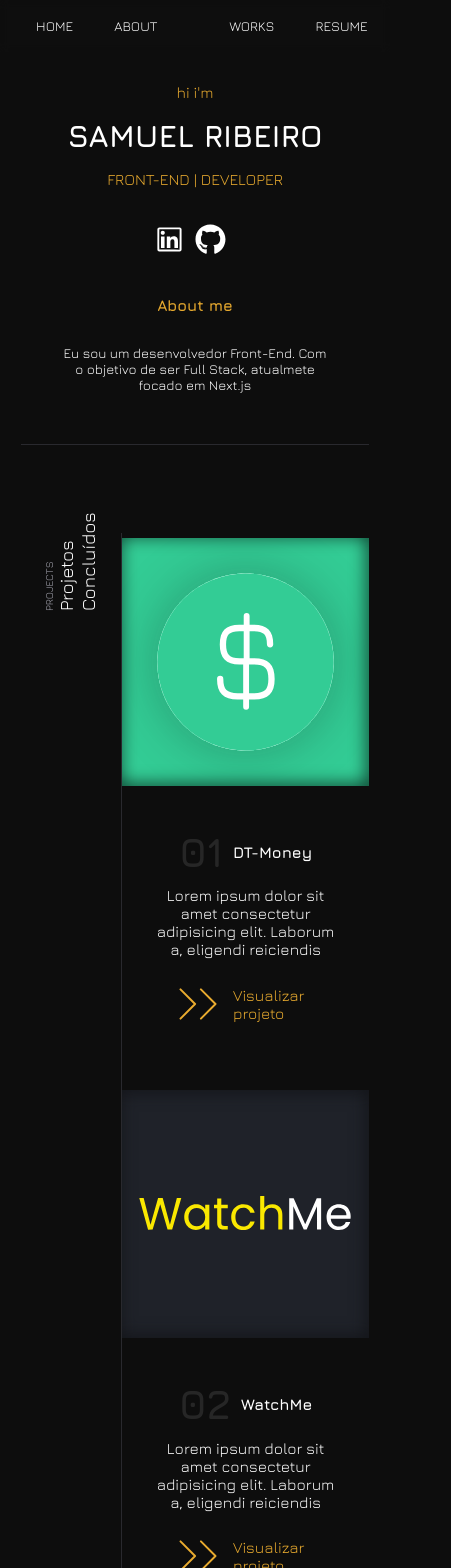
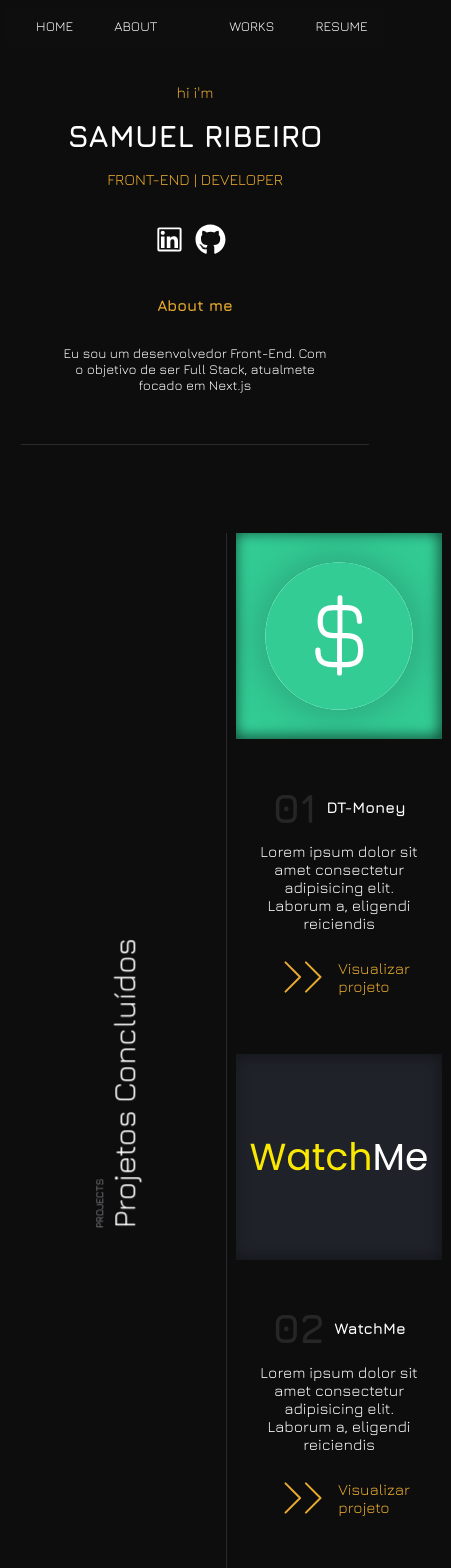
Before and after one commit to Samuelwps/Portifolio1.1, a React (Create React App) app: page / in a window 390 px wide. Shown: the top 1568 px of the page, 451 px wide, since content can reach past the window. Built offline with nearby package versions, Linux system fonts and the light colour scheme.

Commit message:
Projects responsiveness

```diff
--- a/src/components/Projects/styled.ts
+++ b/src/components/Projects/styled.ts
@@ -14,9 +14,6 @@ export const ListItem = styled.div`
         justify-content:space-around;
 
 
-        padding-top: 0.5rem;
-        padding-bottom: 0.5rem;
-
         &:first-child{@media screen and (max-width:1080px){
                 flex-direction: column-reverse;
         }}
@@ -26,37 +23,50 @@ export const ListItem = styled.div`
 
 `;
 
+
+
+export const Imgworks = styled.div`
+
+
+        img{
+                max-width:20rem;
+                max-height:20rem;
+        }
+`;
+
 export const SelectedWorks = styled.div`
         border-right: 1px solid var(--gray-800);
-        padding-right: 6rem;
 
         @media screen and (max-width:1080px){
+                display: flex;
+                align-items: center;
+                justify-content: center;
+                max-width: 20rem;
+        }
 
-                padding-right:0;
-        }
+
 
 `;
 
-export const Imgworks = styled.div`
-        width:24rem;
-        height:24rem;
+export const ProjectsWorks = styled.div`
+        margin:1rem;
+        display:flex;
+        flex-direction:column;
 
+        @media screen and (max-width:1080px){
+                transform: rotate(-90deg) translate3d(-20px,-6px,0);
+                min-width: 30rem;
 
-        img{
-                width:100%;
-                height:100%;
         }
-`;
-
-export const ProjectsWorks = styled.div`
-        @media screen and (max-width:1080px){
-                transform:rotate(-90deg);
-        }
-
 
         h2{
                 font-size: 1.8rem;
                 font-weight:400;
+                @media screen and (max-width:1080px){
+                        font-size: 3rem;
+                }
+
+
         }
 
         p{
@@ -106,8 +116,8 @@ export const DivWorks = styled.div`
                         }
 
                         img{
-                                max-width:10rem;
-                                max-height:10rem;
+                                max-width:7rem;
+                                max-height:7rem;
                         }
                 }
         }
```
